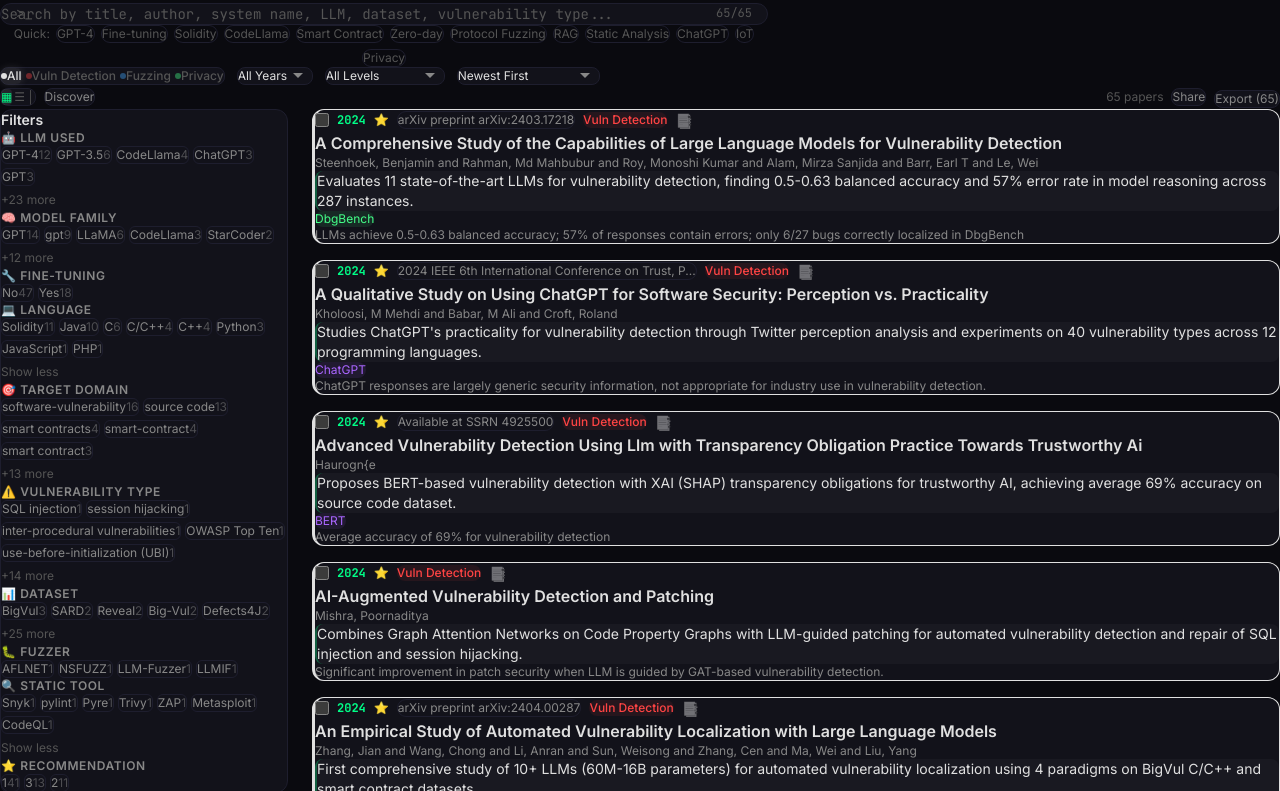
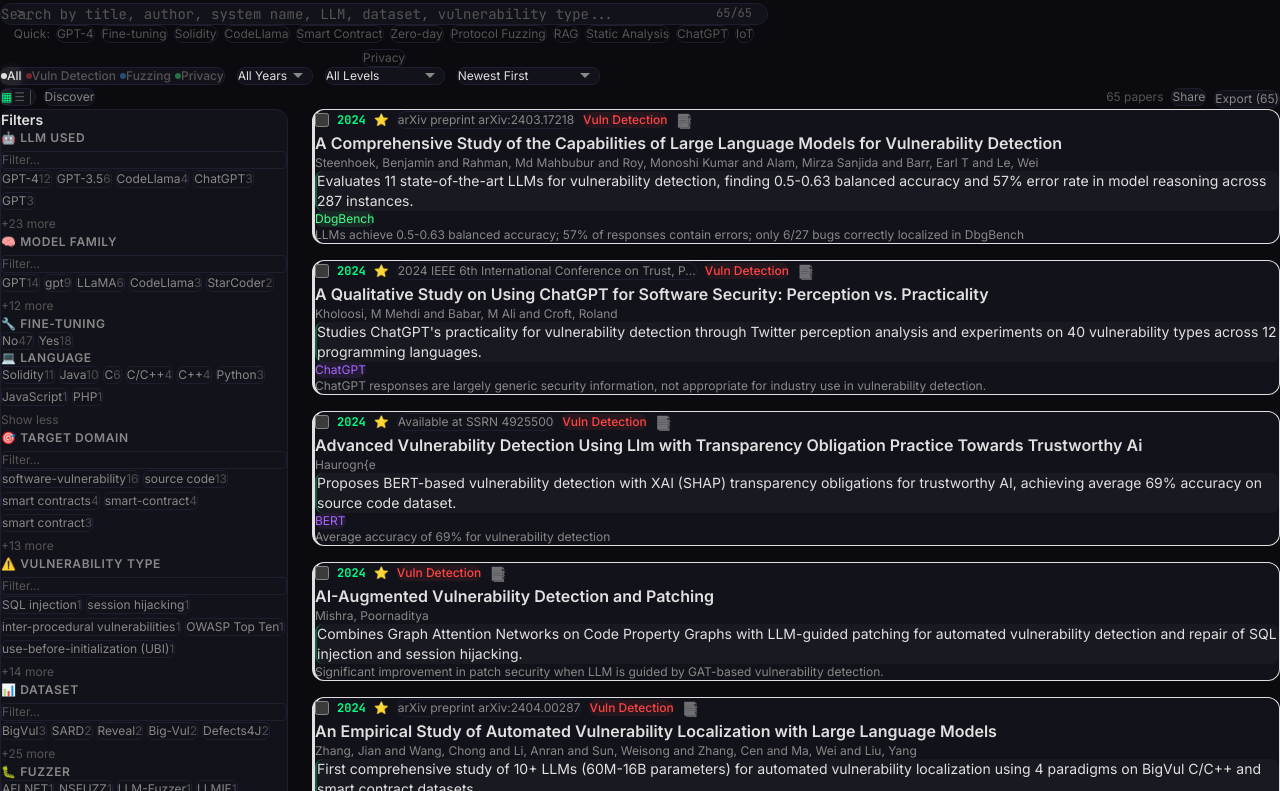
Before and after one commit to OwenSanzas/O2-CyberSecurity-Outpost, a React (Vite) app: page / in a window 1280 px wide. Shown: the part 1369-2160 px from the top of the page. Built offline with nearby package versions, Linux system fonts and the light colour scheme.

Commit message:
Improved faceted filters with search, active summary, NEW badge
- Inline search within large filter groups (LLM, vulnerability type, etc.)
- Active filters summary with removable chips at top
- Per-group clear button and active count
- NEW badge on papers from current/last year

```diff
--- a/src/components/FacetedFilters.tsx
+++ b/src/components/FacetedFilters.tsx
@@ -1,4 +1,4 @@
-import { useState } from 'react'
+import { useState, useMemo } from 'react'
 import type { Aggregation } from '../hooks/useAggregations'
 
 interface Props {
@@ -22,6 +22,7 @@
 
 export default function FacetedFilters({ aggregations, activeFilters, onFilterChange }: Props) {
   const [collapsed, setCollapsed] = useState<Record<string, boolean>>({})
+  const [searchTerms, setSearchTerms] = useState<Record<string, string>>({})
 
   const toggle = (key: string, value: string) => {
     const current = activeFilters[key] || []
@@ -47,17 +48,64 @@
         )}
       </div>
 
+      {/* Active filters summary */}
+      {activeCount > 0 && (
+        <div className="flex flex-wrap gap-1 mb-3 pb-3 border-b border-[var(--color-border)]">
+          {Object.entries(activeFilters).map(([key, values]) =>
+            values.map(v => (
+              <button
+                key={`${key}-${v}`}
+                onClick={() => toggle(key, v)}
+                className="text-xs px-2 py-0.5 rounded-full bg-[var(--color-accent)]/10 text-[var(--color-accent)] border border-[var(--color-accent)]/20 cursor-pointer transition-all hover:bg-[var(--color-accent)]/20"
+              >
+                {v} ✕
+              </button>
+            ))
+          )}
+        </div>
+      )}
+
       {aggregations.map(agg => {
         const isCollapsed = collapsed[agg.key] ?? (agg.buckets.length > 8)
-        const shown = isCollapsed ? agg.buckets.slice(0, 5) : agg.buckets
+        const searchTerm = searchTerms[agg.key] || ''
+        const filtered = searchTerm
+          ? agg.buckets.filter(b => b.value.toLowerCase().includes(searchTerm.toLowerCase()))
+          : agg.buckets
+        const shown = isCollapsed ? filtered.slice(0, 5) : filtered
         const active = activeFilters[agg.key] || []
         const icon = facetIcons[agg.key] || '📌'
+        const hasActiveInGroup = active.length > 0
 
         return (
           <div key={agg.key} className="mb-4 last:mb-0">
-            <div className="text-xs font-semibold text-[var(--color-text-secondary)] mb-1.5 uppercase tracking-wider">
-              {icon} {agg.label}
+            <div className="flex items-center justify-between mb-1.5">
+              <div className="text-xs font-semibold text-[var(--color-text-secondary)] uppercase tracking-wider">
+                {icon} {agg.label}
+                {hasActiveInGroup && (
+                  <span className="ml-1 text-[var(--color-accent)]">({active.length})</span>
+                )}
+              </div>
+              {hasActiveInGroup && (
+                <button
+                  onClick={() => onFilterChange(agg.key, [])}
+                  className="text-xs text-[var(--color-text-muted)] bg-transparent border-none cursor-pointer hover:text-[var(--color-accent)]"
+                >
+                  clear
+                </button>
+              )}
             </div>
+
+            {/* Inline search for large filter groups */}
+            {agg.buckets.length > 8 && (
+              <input
+                type="text"
+                value={searchTerm}
+                onChange={e => setSearchTerms(prev => ({ ...prev, [agg.key]: e.target.value }))}
+                placeholder="Filter..."
+                className="w-full mb-1.5 px-2 py-1 text-xs bg-transparent border border-[var(--color-border)] rounded text-[var(--color-text-secondary)] placeholder:text-[var(--color-text-muted)] focus:outline-none focus:border-[var(--color-accent)]/30"
+              />
+            )}
+
             <div className="flex flex-wrap gap-1">
               {shown.map(bucket => {
                 const isActive = active.includes(bucket.value)
@@ -78,12 +126,12 @@
                 )
               })}
             </div>
-            {agg.buckets.length > 5 && (
+            {filtered.length > 5 && (
               <button
                 onClick={() => setCollapsed(c => ({ ...c, [agg.key]: !isCollapsed }))}
                 className="text-xs text-[var(--color-text-muted)] mt-1 bg-transparent border-none cursor-pointer hover:text-[var(--color-text-secondary)]"
               >
-                {isCollapsed ? `+${agg.buckets.length - 5} more` : 'Show less'}
+                {isCollapsed ? `+${filtered.length - 5} more` : 'Show less'}
               </button>
             )}
           </div>
--- a/src/components/PaperCard.tsx
+++ b/src/components/PaperCard.tsx
@@ -56,6 +56,9 @@
           </label>
         )}
         <span className="text-xs font-mono font-bold text-[var(--color-accent)]">{paper.year}</span>
+        {paper.year >= new Date().getFullYear() - 1 && (
+          <span className="text-xs px-1.5 py-0.5 rounded bg-[var(--color-accent)]/15 text-[var(--color-accent)] font-bold uppercase" style={{ fontSize: '9px', letterSpacing: '0.5px' }}>NEW</span>
+        )}
         <span className="text-xs" title={`Recommendation Level ${rec}`}>{recStars(rec)}</span>
         {paper.venue && (
           <span className="text-xs px-2 py-0.5 rounded-full border border-[var(--color-border)] text-[var(--color-text-secondary)]">
```
